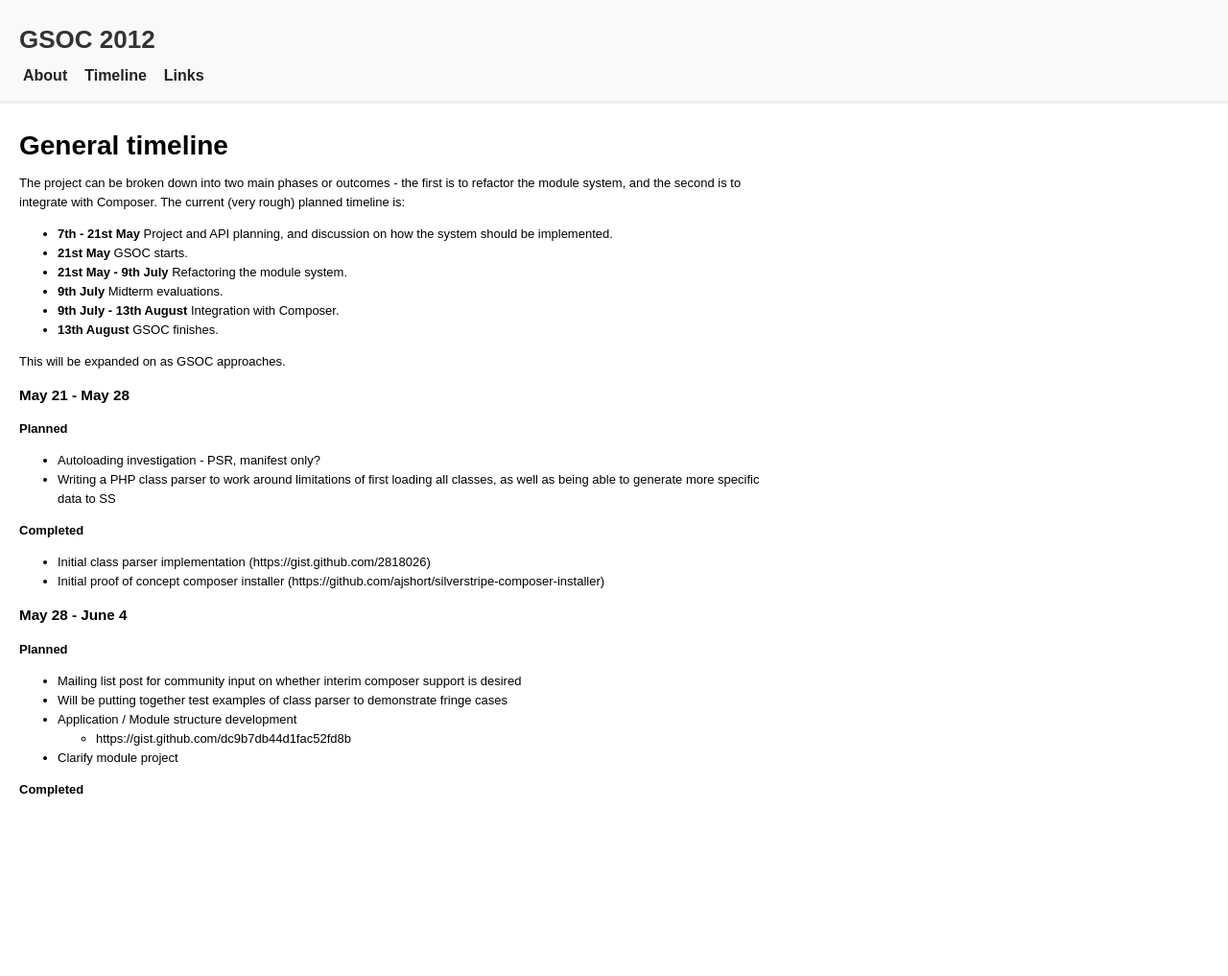
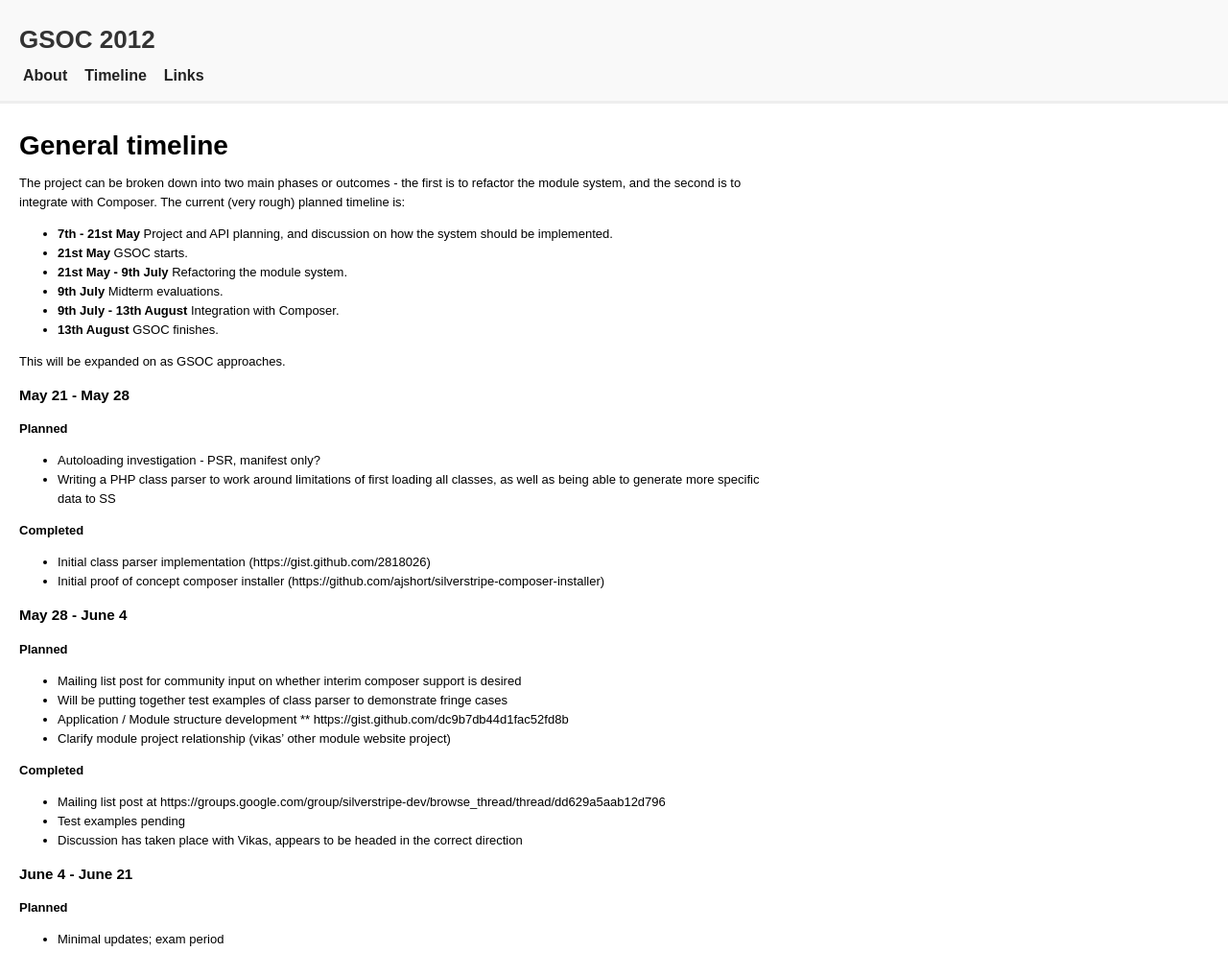
Before and after one commit to ajshort/gsoc, a Jekyll site: the page built from timeline.md, in a window 1280 px wide. Shown: the whole page at 96% size. Built offline with Jekyll 4.4.1, drawn with Linux system fonts in a browser that asks for light colours; before the commit the page ends 900 px from its top, so only the background shows below that.

Commit message:
Update gh-pages

```diff
--- a/timeline.md
+++ b/timeline.md
@@ -39,7 +39,18 @@
 * Mailing list post for community input on whether interim composer support is desired
 * Will be putting together test examples of class parser to demonstrate fringe cases
 * Application / Module structure development
-  * https://gist.github.com/dc9b7db44d1fac52fd8b
-* Clarify module project
+** https://gist.github.com/dc9b7db44d1fac52fd8b
+* Clarify module project relationship (vikas' other module website project)
 
 **Completed**
+
+* Mailing list post at https://groups.google.com/group/silverstripe-dev/browse_thread/thread/dd629a5aab12d796
+* Test examples pending
+* Discussion has taken place with Vikas, appears to be headed in the correct direction
+
+
+### June 4 - June 21
+
+**Planned**
+
+* Minimal updates; exam period
```
